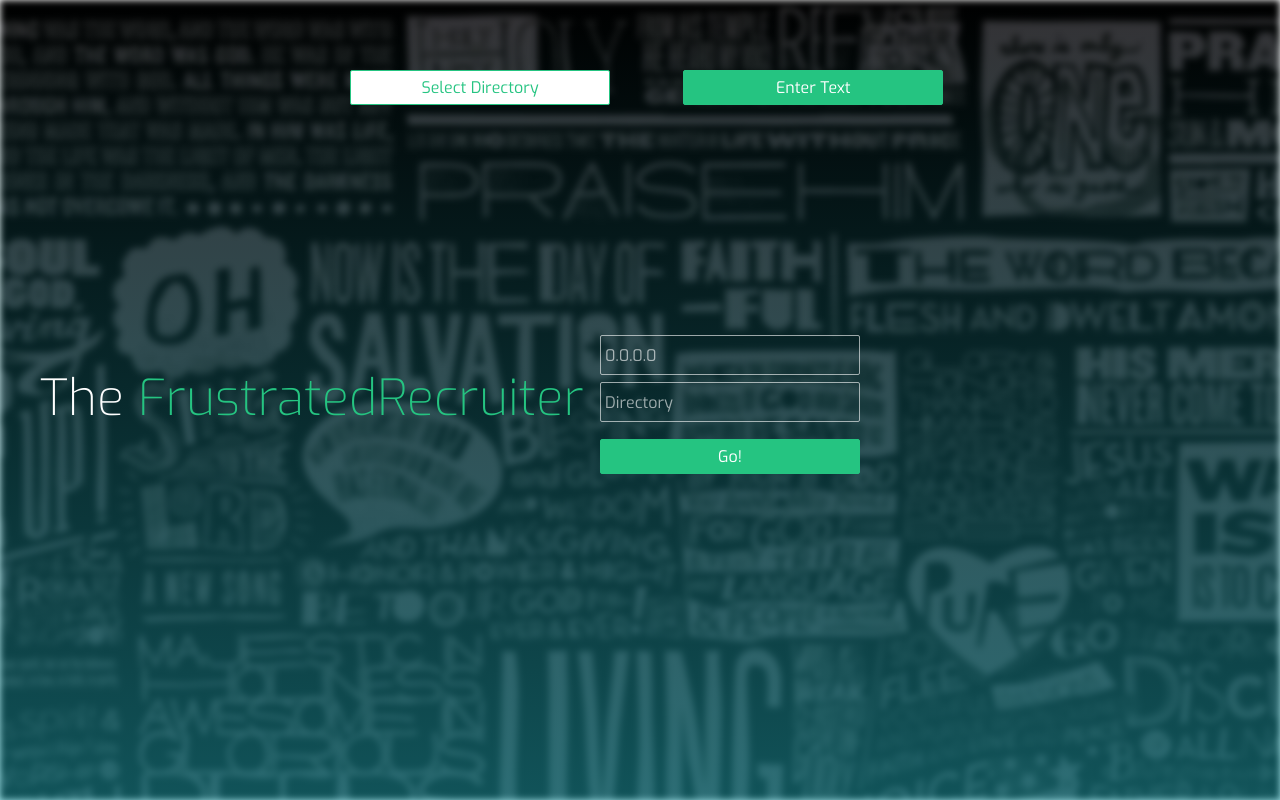
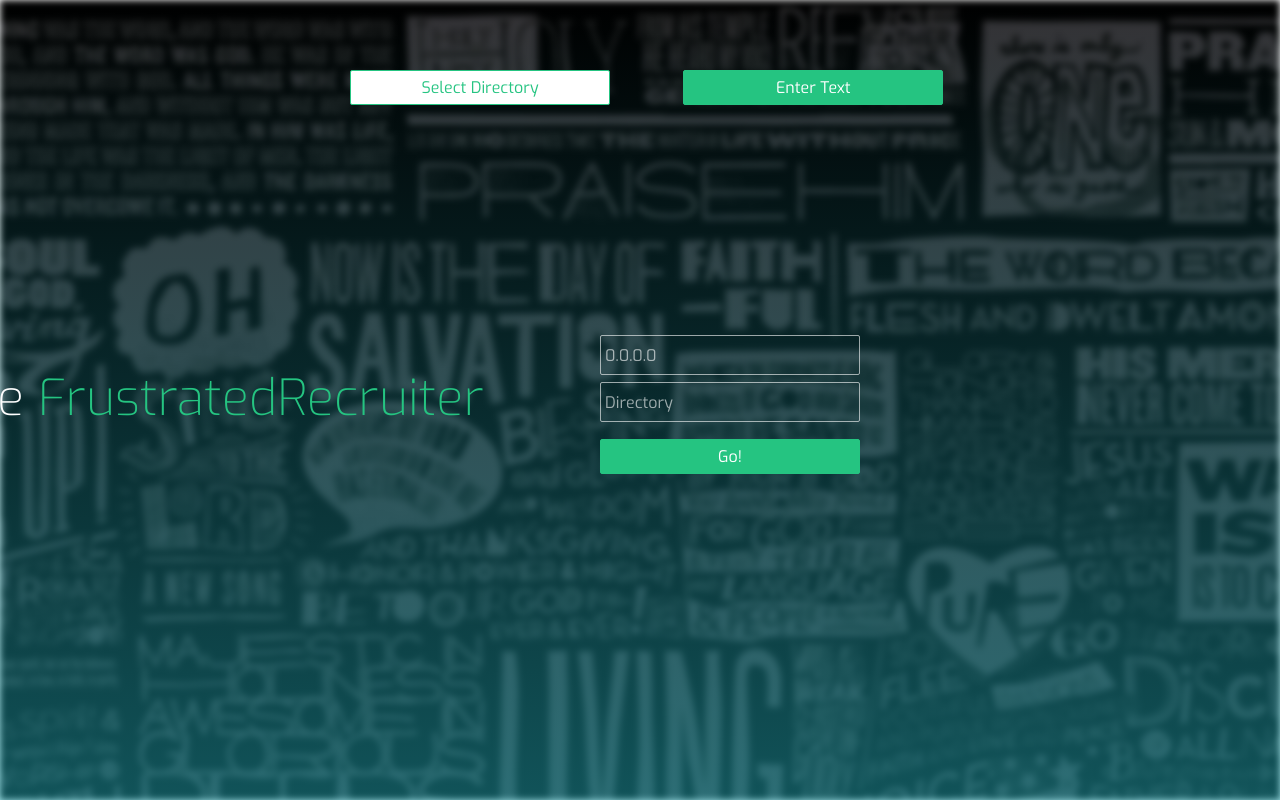
Before and after one commit to nk17kumar/The-Frustrated-Recruiter-v.1.0, a website: page webapp_with_config/index0.html in a window 1280 px wide. Drawn offline with nearby package versions, Linux system fonts and the light colour scheme; files whose address does not match are found by name.

Commit message:
shifted Frustrated recruiter

```diff
--- a/webapp_with_config/index0.html
+++ b/webapp_with_config/index0.html
@@ -52,7 +52,7 @@ body{
 .header{
 	position: absolute;
 	top: calc(50% - 35px);
-	left: calc(50% - 600px);
+	left: calc(50% - 700px);
 	z-index: 2;
 }
 
```
